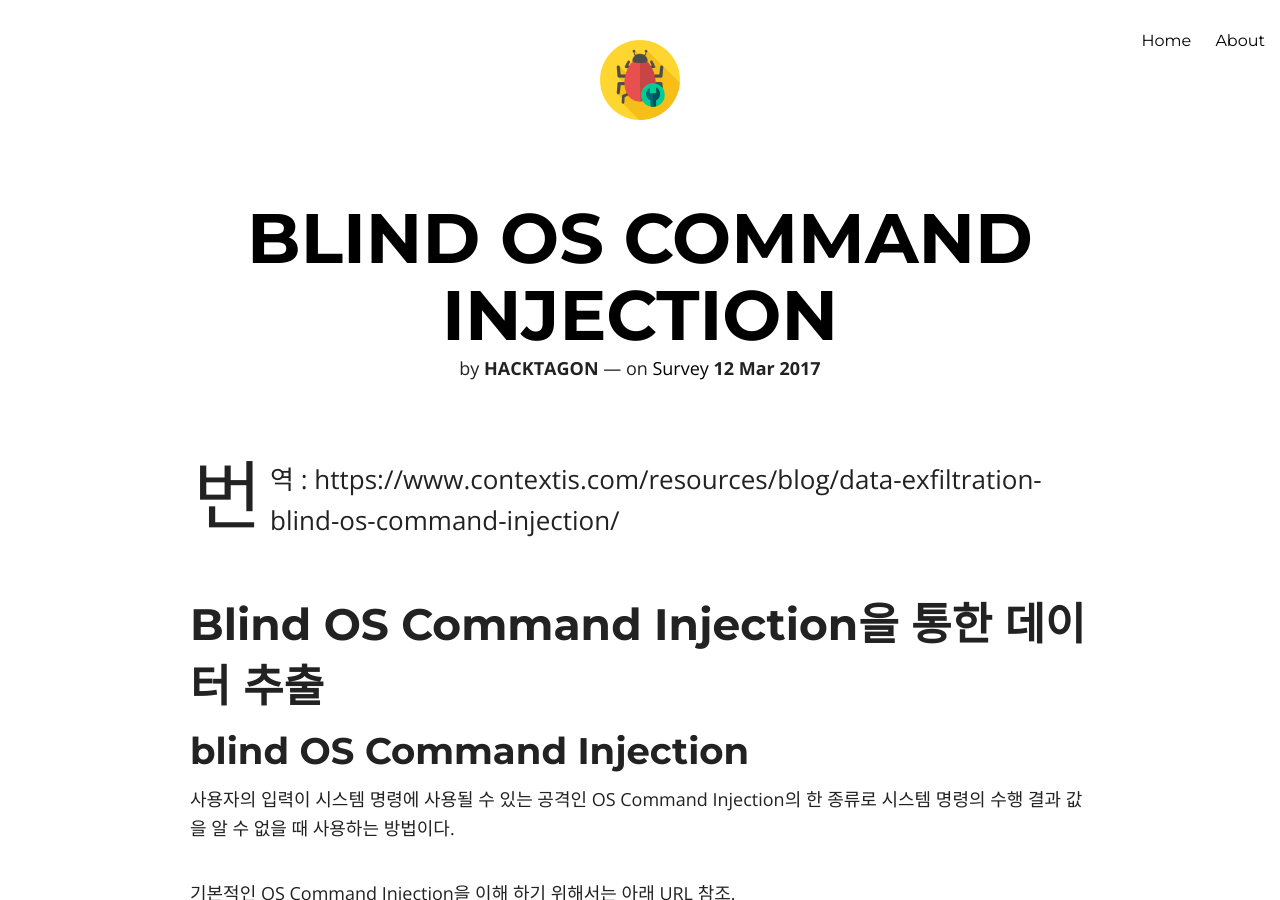
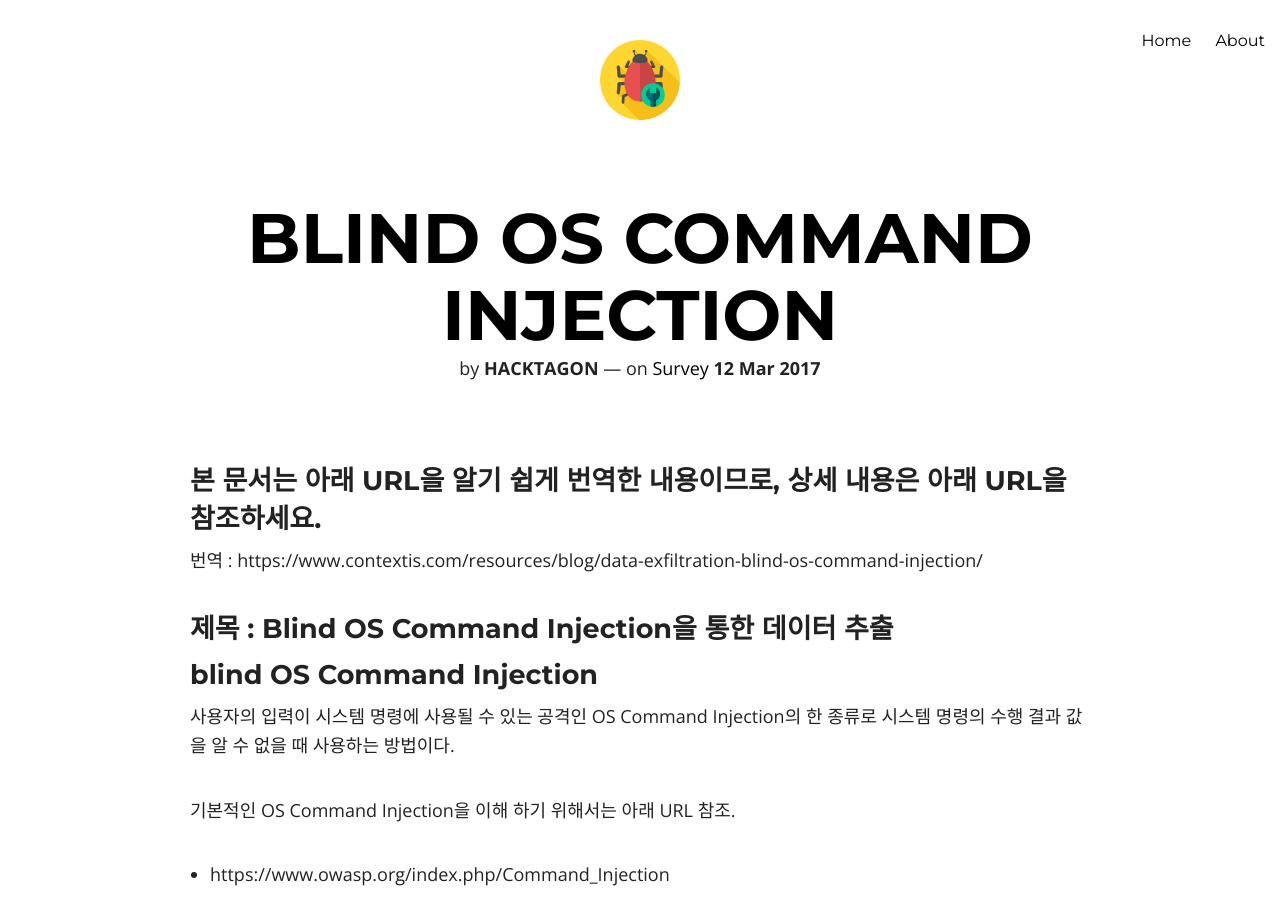
Before and after one commit to hacktagon/hacktagon.github.io, a Jekyll site: the page built from _posts/2017-03-12-Blind-OSCommandInjection_Persu.md, in a window 1280 px wide and 900 px high. Built offline with Jekyll 4.4.1, drawn with Linux system fonts in a browser that asks for light colours; nearby versions of some CDN libraries; library files that are not in the unit come from our copies.

Commit message:
init
test

````diff
--- a/_posts/2017-03-12-Blind-OSCommandInjection_Persu.md
+++ b/_posts/2017-03-12-Blind-OSCommandInjection_Persu.md
@@ -5,11 +5,14 @@
 categories: IoT system persu
 ---
 
+
+### 본 문서는 아래 URL을 알기 쉽게 번역한 내용이므로, 상세 내용은 아래 URL을 참조하세요.
+
 번역 : https://www.contextis.com/resources/blog/data-exfiltration-blind-os-command-injection/
 
-# Blind OS Command Injection을 통한 데이터 추출
+### 제목 : Blind OS Command Injection을 통한 데이터 추출
 
-## blind OS Command Injection
+### blind OS Command Injection
 사용자의 입력이 시스템 명령에 사용될 수 있는 공격인 OS Command Injection의 한 종류로 시스템 명령의 수행 결과 값을 알 수 없을 때 사용하는 방법이다.
 
 기본적인 OS Command Injection을 이해 하기 위해서는 아래 URL 참조.
@@ -154,7 +157,7 @@
 uid=501(persu)
 ```
 
-## Blind OS Command Injection Prevention
+### Blind OS Command Injection Prevention
 OS Command Injection 공격은 IoT 디바이스에서 많이 발견되는 취약점이다. 이를 방어 하기 위한 방법은 아래와 같다.
 
 - 시스템 명령어 사용 시 상수 값을 통한 입력값 제한
````
